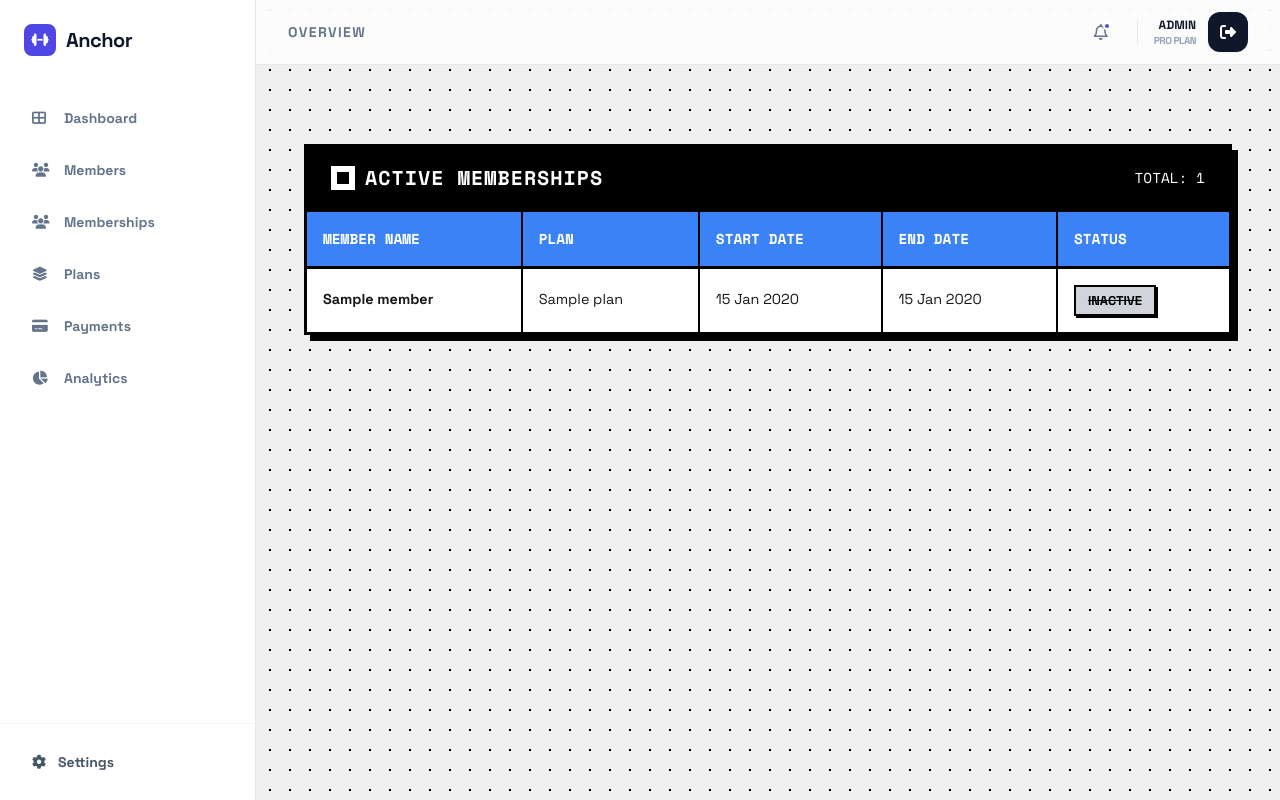
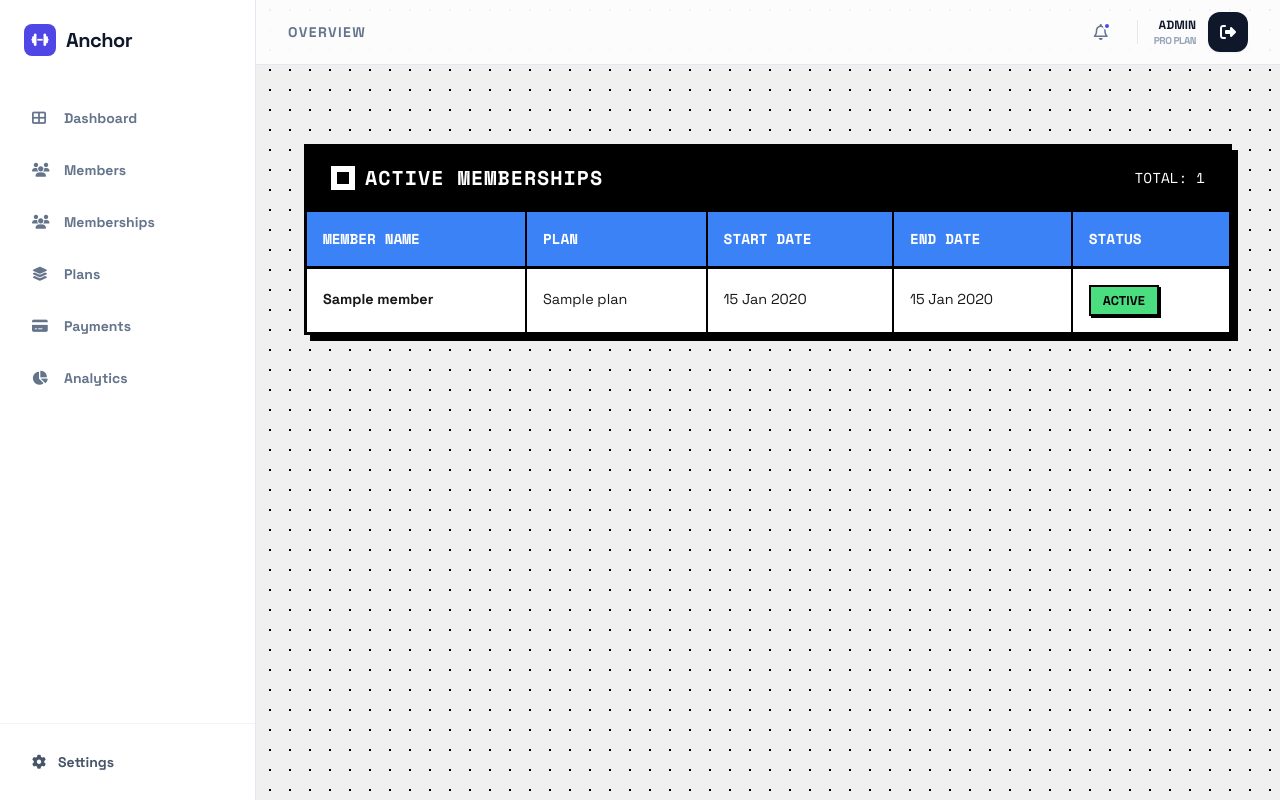
Before and after one commit to AdityaRaghav22/GYM-SAAS, a Flask app: template gym_saas/app/templates/membership/list.html in a window 1280 px wide. Run offline with Flask 3, Linux system fonts and the light colour scheme; the template is opened without the code that fills it: most values are stand-ins (such as "Sample title", 1, 10 or a date in 2020); some libraries are stand-ins or nearby versions.

Commit message:
Status field updated in page

```diff
--- a/gym_saas/app/templates/membership/list.html
+++ b/gym_saas/app/templates/membership/list.html
@@ -195,12 +195,20 @@
                                 {{ membership.end_date.strftime('%d %b %Y') }}
                             </td>
                             <td>
-                                {% if membership.is_active %}
+                              {% if membership.status == "active" %}
                                 <span class="status-badge status-active">Active</span>
-                                {% else %}
-                                <span class="status-badge status-inactive">Inactive</span>
-                                {% endif %}
+
+                              {% elif membership.status == "expired" %}
+                                <span class="status-badge status-expired">Expired</span>
+
+                              {% elif membership.status == "cancelled" %}
+                                <span class="status-badge status-inactive">Cancelled</span>
+
+                              {% else %}
+                                <span class="status-badge status-unknown">Unknown</span>
+                              {% endif %}
                             </td>
+
                         </tr>
                         {% else %}
                         <tr>
```
